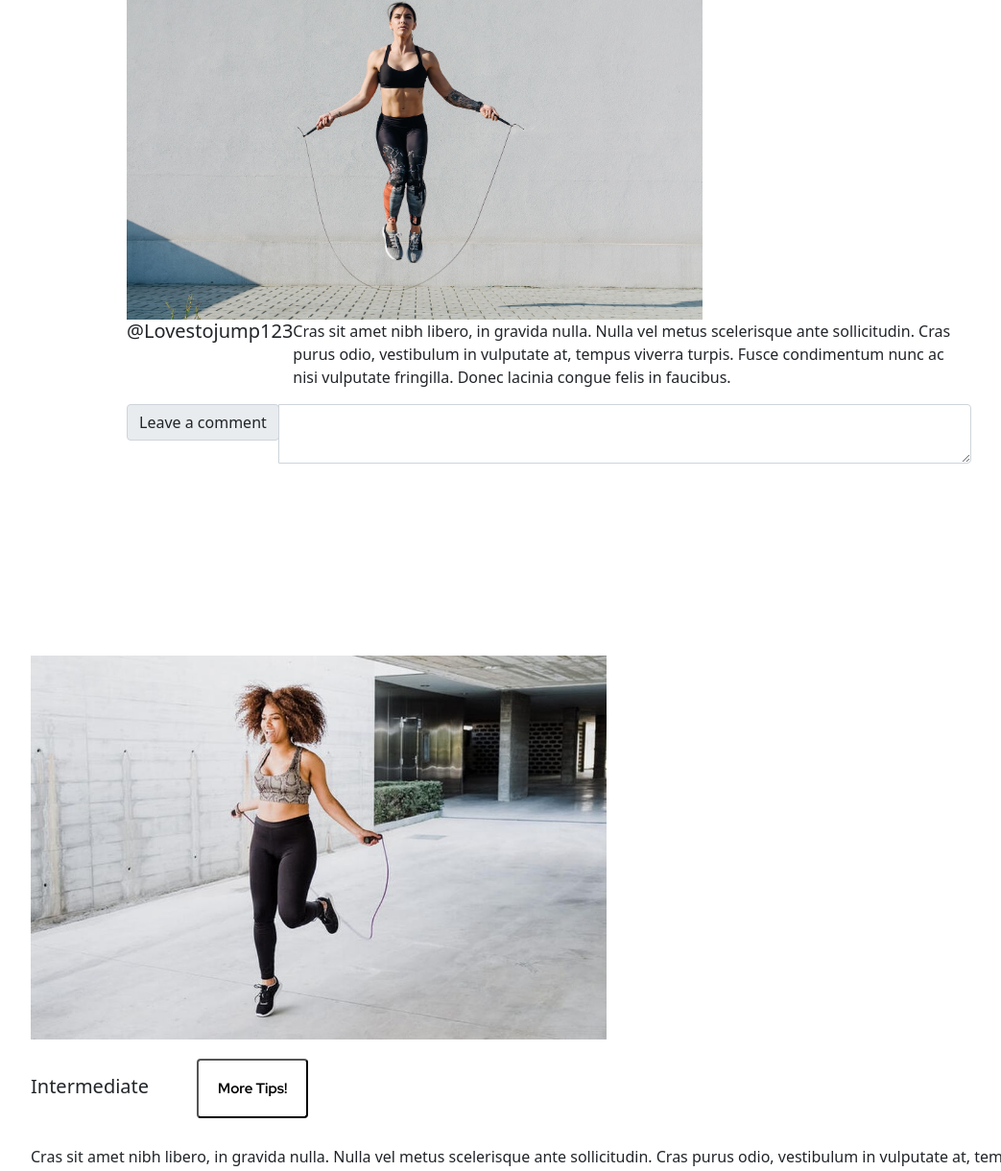
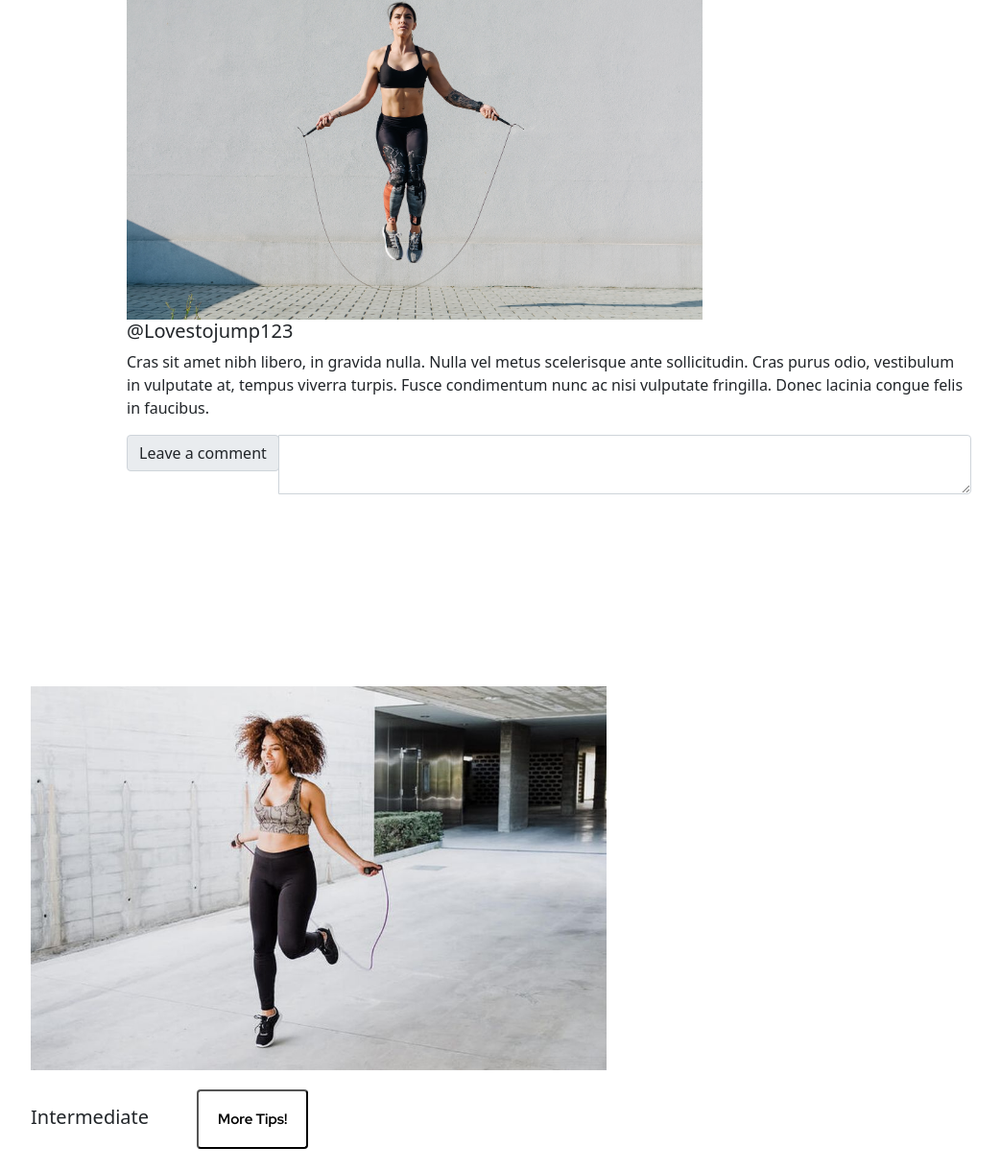
Before and after one commit to kaitmay/UXUI_HW_21, a plain HTML site: page hobby.html in a window 1280 px wide. Shown: the part 1023-2243 px from the top of the page at 96% size, without its empty margins (68-1111 px from the left). Drawn offline with nearby package versions, Linux system fonts and the light colour scheme; a web font is replaced by a local one.

Commit message:
ADDED PICTURES

```diff
--- a/css/style.css
+++ b/css/style.css
@@ -244,10 +244,6 @@ button {
 }
 .mr-3{
   max-height: 600px;
-}
-.media-body{
- display: flex;
- flex:center;
 
 }
 H2 {
```
Also changed, not shown: images/RED LINING.png (added).
